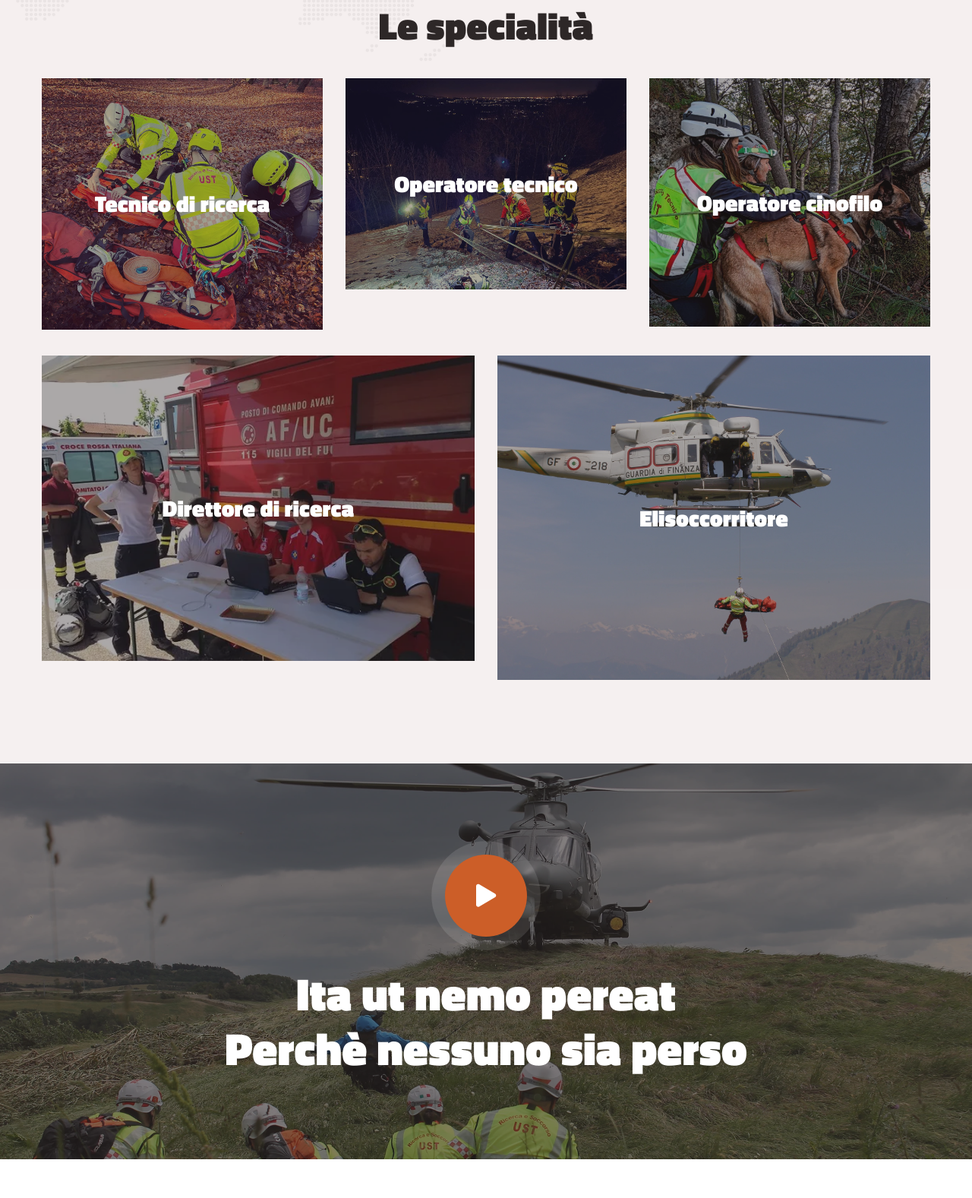
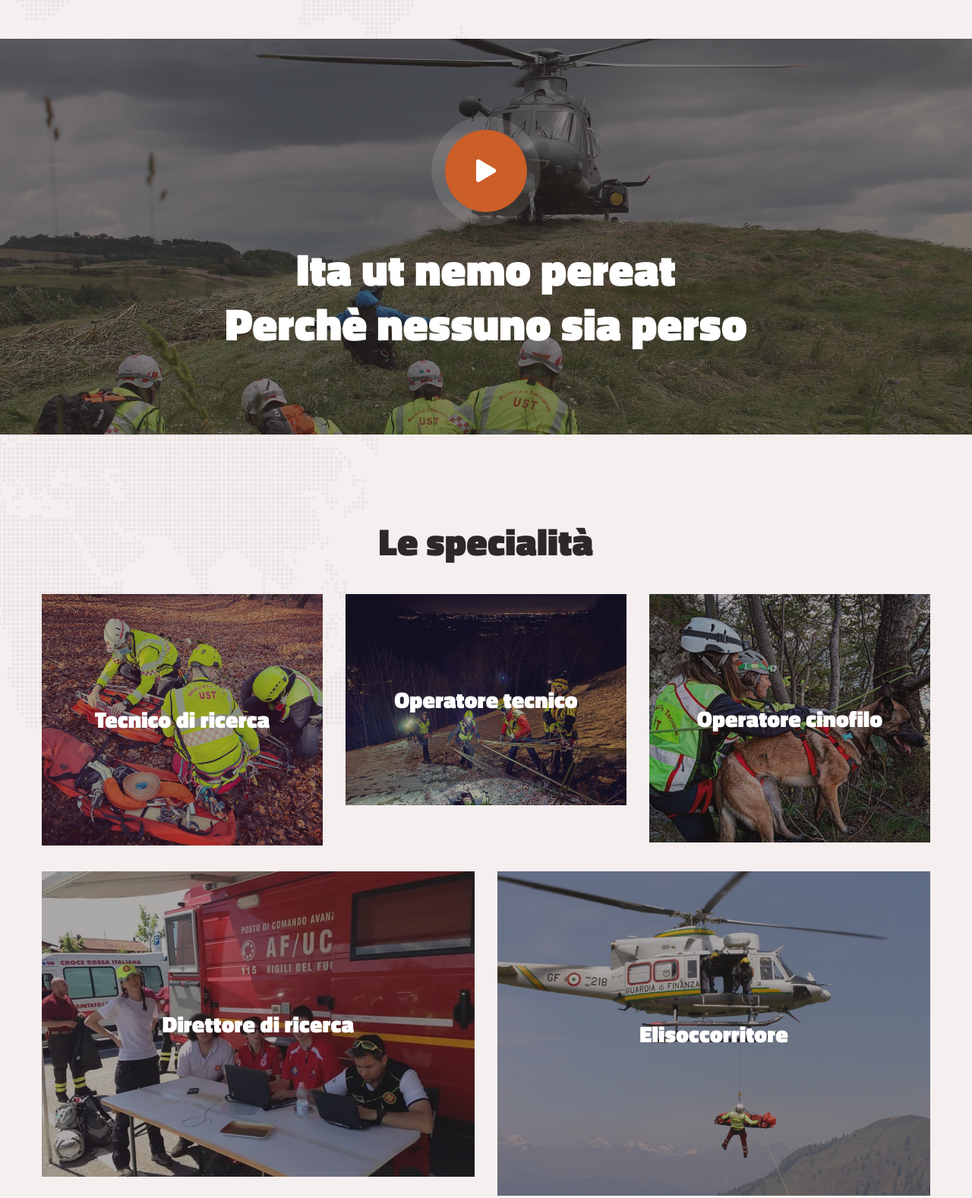
Before and after one commit to ustvarese/ustvarese.github.io, a plain HTML site: page index.html in a window 1280 px wide. Shown: the part 1344-2921 px from the top of the page at 76% size. Drawn offline with Linux system fonts and the light colour scheme.

Commit message:
First infos

```diff
--- a/index.html
+++ b/index.html
@@ -184,7 +184,7 @@
         <!-- banner-section end -->
 
         <!-- history-section -->
-        <section class="history-section bg-color-1">
+        <section class="history-section bg-color-1 pb-5">
             <div class="pattern-layer" style="background-image: url(assets/images/shape/pattern-3.png);"></div>
             <div class="auto-container">
                 <div class="upper-content">
@@ -193,6 +193,23 @@
                     </div>
                     <p>Il nostro impegno è di formarci e preparci per essere professionali e specializzati. Crediamo che si possa essere volontari ma nello stesso tempo anche operatori all'altezza dei compiti più difficili, agendo con metodo e sicurezza, offrendo il nostro contributo come veri professionisti.</p>
                 </div>
+            </div>
+        </section>
+
+        <!-- video-section -->
+        <section class="video-section centred" style="background-image: url(assets/images/background/video-bg-1.jpg);">
+            <div class="auto-container">
+                <div class="inner-box">
+                    <a href="https://www.youtube.com/watch?v=eAlhP1p8oFM" class="lightbox-image video-btn" data-caption=""><i class="fas fa-play"></i></a>
+                    <h2>Ita ut nemo pereat <br />Perchè nessuno sia perso</h2>
+                </div>
+            </div>
+        </section>
+        <!-- video-section end -->
+
+        <section class="history-section bg-color-1">
+            <div class="pattern-layer" style="background-image: url(assets/images/shape/pattern-3.png);"></div>
+            <div class="auto-container">
                 <div id="specialities" class="lower-content centred">
                     <div class="sec-title centred">
                         <h2>Le specialità</h2>
@@ -291,17 +308,6 @@
         <section class="feature-section bg-color-1 centred">
         </section>
         <!-- feature-section end -->
-
-        <!-- video-section -->
-        <section class="video-section centred" style="background-image: url(assets/images/background/video-bg-1.jpg);">
-            <div class="auto-container">
-                <div class="inner-box">
-                    <a href="https://www.youtube.com/watch?v=eAlhP1p8oFM" class="lightbox-image video-btn" data-caption=""><i class="fas fa-play"></i></a>
-                    <h2>Ita ut nemo pereat <br />Perchè nessuno sia perso</h2>
-                </div>
-            </div>
-        </section>
-        <!-- video-section end -->
 
         <!-- news-section -->
         <section id="news-section" class="news-section">
```
